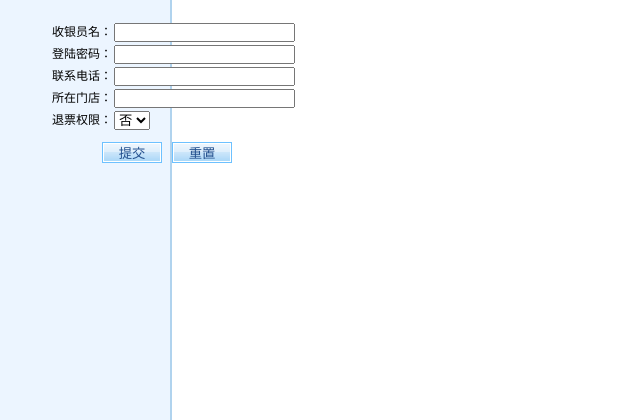
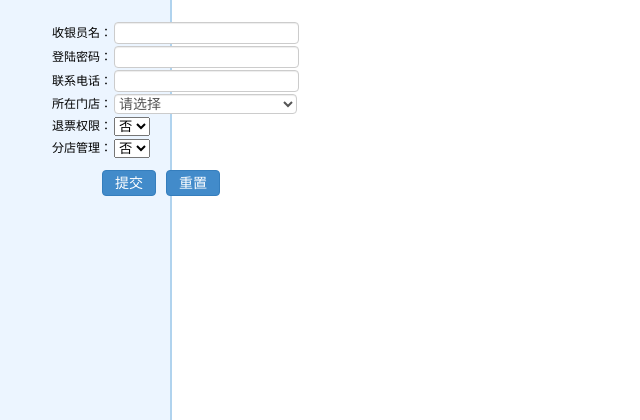
Before and after one commit to 254368480/supermarket, a PHP site: page /DbName/Application/Home/View/Admin/adduser.html in a window 1280 px wide. Shown: the top 420 px of the page, without its empty margins (0-640 px from the left). Run offline with PHP 8.4, Linux system fonts and the light colour scheme.

Commit message:
商品分门店来管理

```diff
--- a/Application/Home/View/Admin/adduser.html
+++ b/Application/Home/View/Admin/adduser.html
@@ -32,17 +32,34 @@
     <div id="right">
         <form name="form" method="post" action="/index.php/Home/admin/adduser" onsubmit="return checkform()">
         <table class="goods_table">
-            <tr><td>收银员名：</td><td><input type="text" name="user_name" required="required"></td></tr>
-            <tr><td>登陆密码：</td><td><input type="text" name="password" required="required"></td></tr>
-            <tr><td>联系电话：</td><td><input type="text" name="tel" required="required"></td></tr>
-            <tr><td>所在门店：</td><td><input type="text" name="user_where" required="required"></td></tr>
+            <tr><td>收银员名：</td><td><input class="form-control" type="text" name="user_name" required="required"></td></tr>
+            <tr><td>登陆密码：</td><td><input class="form-control" type="text" name="password" required="required"></td></tr>
+            <tr><td>联系电话：</td><td><input class="form-control" type="text" name="tel" required="required"></td></tr>
+            <tr><td>所在门店：</td><td>
+                <select name="user_where" class="form-control">
+                    <option value="">请选择</option>
+                    <foreach name="shops" item="value" >
+                        <option value="{$value.shop_name}">{$value.shop_name}</option>
+                    </foreach>
+                </select>
+            </td></tr>
             <tr><td>退票权限：</td><td>
                 <select name="permission">
                     <option value="0">否</option>
                     <option value="1">是</option>
                 </select>
             </td></tr>
-            <tr><td colspan="2"><input style="margin-left: 50px;margin-right: 10px;margin-top: 10px;" class="formbtn" type="submit" name="dosubmit" value="提交"><input class="formbtn" type="reset" value="重置"></td></tr>
+            <tr><td>分店管理：</td><td>
+                <select name="admin">
+                    <option value="0">否</option>
+                    <option value="1">是</option>
+                </select>
+            </td></tr>
+            <tr><td colspan="2">
+                <div style="margin-top: 10px">
+                    <input style="margin-left: 50px;margin-right: 10px;" class="btn btn-primary" type="submit" name="dosubmit" value="提交"><input class="btn btn-primary" type="reset" value="重置">
+                </div>
+            </td></tr>
         </table>
         </form>
     </div>
--- a/Application/Home/View/Admin/viewuser.html
+++ b/Application/Home/View/Admin/viewuser.html
@@ -15,7 +15,7 @@
     <div id="right">
         <table class="goods_view_table goods_table" style="width: 100%" border="1" cellpadding="0" cellspacing="0">
             <tr>
-                <th>收银员名</th><th>联系电话</th><th>所在门店</th><th>退票权限</th><th>操作</th>
+                <th>收银员名</th><th>联系电话</th><th>所在门店</th><th>退票权限</th><th>分店管理</th><th>操作</th>
             </tr>
             <foreach name="users" item="value" >
             <tr>
@@ -23,6 +23,7 @@
                 <td align="center">{$value.tel}</td>
                 <td align="center">{$value.user_where}</td>
                 <td align="center">{$permission[$value[permission]]}</td>
+                <td align="center">{$admin[$value[permission]]}</td>
                 <td align="center"><a href="/index.php/Home/Admin/edituser/uid/{$value.uid}">编辑</a> | <a href="/index.php/Home/Admin/deluser/uid/{$value.uid}">删除</a></td>
             </tr>
             </foreach>
--- a/Public/admin/css/style.css
+++ b/Public/admin/css/style.css
@@ -286,3 +286,144 @@ img, table, td, th {
     line-height: 20px;
     background-color: #ccc;
 }
+.form-control {
+    display: block;
+    width: 100%;
+    font-size: 14px;
+    line-height: 1.42857143;
+    color: #555;
+    background-color: #fff;
+    background-image: none;
+    border: 1px solid #ccc;
+    border-radius: 4px;
+    -webkit-box-shadow: inset 0 1px 1px rgba(0, 0, 0, .075);
+    box-shadow: inset 0 1px 1px rgba(0, 0, 0, .075);
+    -webkit-transition: border-color ease-in-out .15s, -webkit-box-shadow ease-in-out .15s;
+    -o-transition: border-color ease-in-out .15s, box-shadow ease-in-out .15s;
+    transition: border-color ease-in-out .15s, box-shadow ease-in-out .15s;
+}
+.form-control:focus {
+    border-color: #66afe9;
+    outline: 0;
+    -webkit-box-shadow: inset 0 1px 1px rgba(0,0,0,.075), 0 0 8px rgba(102, 175, 233, .6);
+    box-shadow: inset 0 1px 1px rgba(0,0,0,.075), 0 0 8px rgba(102, 175, 233, .6);
+}
+.form-control::-moz-placeholder {
+    color: #999;
+    opacity: 1;
+}
+.form-control:-ms-input-placeholder {
+    color: #999;
+}
+.form-control::-webkit-input-placeholder {
+    color: #999;
+}
+.form-control[disabled],
+.form-control[readonly],
+fieldset[disabled] .form-control {
+    cursor: not-allowed;
+    background-color: #eee;
+    opacity: 1;
+}
+textarea.form-control {
+    height: auto;
+}
+.btn {
+    display: inline-block;
+    padding: 2px 12px;
+    margin-bottom: 0;
+    font-size: 14px;
+    font-weight: normal;
+    line-height: 1.42857143;
+    text-align: center;
+    white-space: nowrap;
+    vertical-align: middle;
+    -ms-touch-action: manipulation;
+    touch-action: manipulation;
+    cursor: pointer;
+    -webkit-user-select: none;
+    -moz-user-select: none;
+    -ms-user-select: none;
+    user-select: none;
+    background-image: none;
+    border: 1px solid transparent;
+    border-radius: 4px;
+}
+.btn:focus,
+.btn:active:focus,
+.btn.active:focus,
+.btn.focus,
+.btn:active.focus,
+.btn.active.focus {
+    outline: thin dotted;
+    outline: 5px auto -webkit-focus-ring-color;
+    outline-offset: -2px;
+}
+.btn:hover,
+.btn:focus,
+.btn.focus {
+    color: #333;
+    text-decoration: none;
+}
+.btn:active,
+.btn.active {
+    background-image: none;
+    outline: 0;
+    -webkit-box-shadow: inset 0 3px 5px rgba(0, 0, 0, .125);
+    box-shadow: inset 0 3px 5px rgba(0, 0, 0, .125);
+}
+.btn.disabled,
+.btn[disabled],
+fieldset[disabled] .btn {
+    pointer-events: none;
+    cursor: not-allowed;
+    filter: alpha(opacity=65);
+    -webkit-box-shadow: none;
+    box-shadow: none;
+    opacity: .65;
+}
+.btn-primary {
+    color: #fff;
+    background-color: #428bca;
+    border-color: #357ebd;
+}
+.btn-primary:hover,
+.btn-primary:focus,
+.btn-primary.focus,
+.btn-primary:active,
+.btn-primary.active,
+.open > .dropdown-toggle.btn-primary {
+    color: #fff;
+    background-color: #3071a9;
+    border-color: #285e8e;
+}
+.btn-primary:active,
+.btn-primary.active,
+.open > .dropdown-toggle.btn-primary {
+    background-image: none;
+}
+.btn-primary.disabled,
+.btn-primary[disabled],
+fieldset[disabled] .btn-primary,
+.btn-primary.disabled:hover,
+.btn-primary[disabled]:hover,
+fieldset[disabled] .btn-primary:hover,
+.btn-primary.disabled:focus,
+.btn-primary[disabled]:focus,
+fieldset[disabled] .btn-primary:focus,
+.btn-primary.disabled.focus,
+.btn-primary[disabled].focus,
+fieldset[disabled] .btn-primary.focus,
+.btn-primary.disabled:active,
+.btn-primary[disabled]:active,
+fieldset[disabled] .btn-primary:active,
+.btn-primary.disabled.active,
+.btn-primary[disabled].active,
+fieldset[disabled] .btn-primary.active {
+    background-color: #428bca;
+    border-color: #357ebd;
+}
+.btn-primary .badge {
+    color: #428bca;
+    background-color: #fff;
+}
```
Also changed, not shown: Application/Home/Controller/AdminController.class.php (+79 -17 lines), Application/Home/Controller/IndexController.class.php (+5 -2 lines), Application/Home/View/Admin/addgoods.html (+15 -5 lines), Application/Home/View/Admin/drgoods.html (+8 -0 lines), Application/Home/View/Admin/editgoods.html (+8 -5 lines), Application/Home/View/Admin/edituser.html (+19 -6 lines), Application/Home/View/Admin/viewgoods.html (+7 -3 lines), Application/Home/View/Admin/viewlogs.html (+4 -4 lines), 1 other file.
